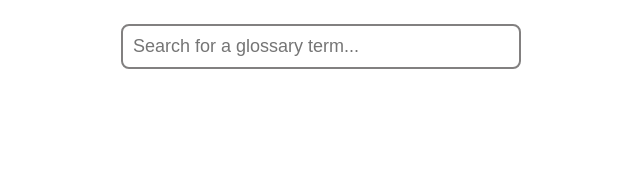
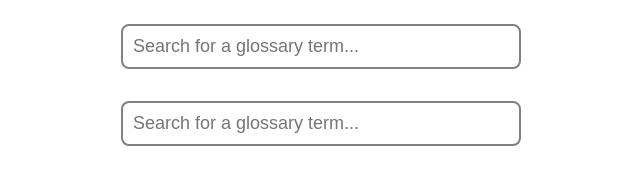
Before and after one commit to acciojob/type-ahead-govind2611, a website: page main.html in a window 1280 px wide. Shown: the whole page, without its empty margins (319-959 px from the left). Drawn offline with Linux system fonts and the light colour scheme.

Commit message:
created a submission

```diff
--- a/main.html
+++ b/main.html
@@ -13,6 +13,10 @@
       </div>
 
 
+<div id="wrapper">
+        <input id="typeahead" type="text" placeholder="Search for a glossary term..." autocomplete="off" />
+        <ul id="suggestions-list"></ul>
+      </div>
 
     <script type="text/javascript" src="./script.js">
 </script>
```
